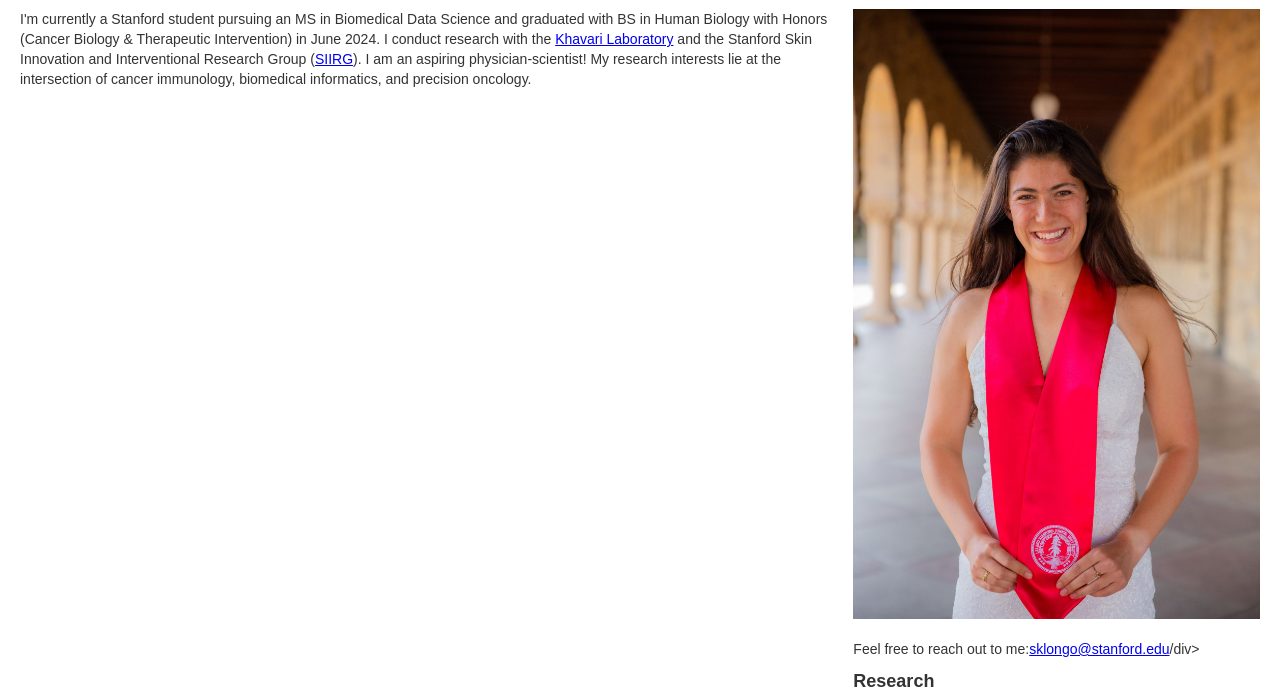
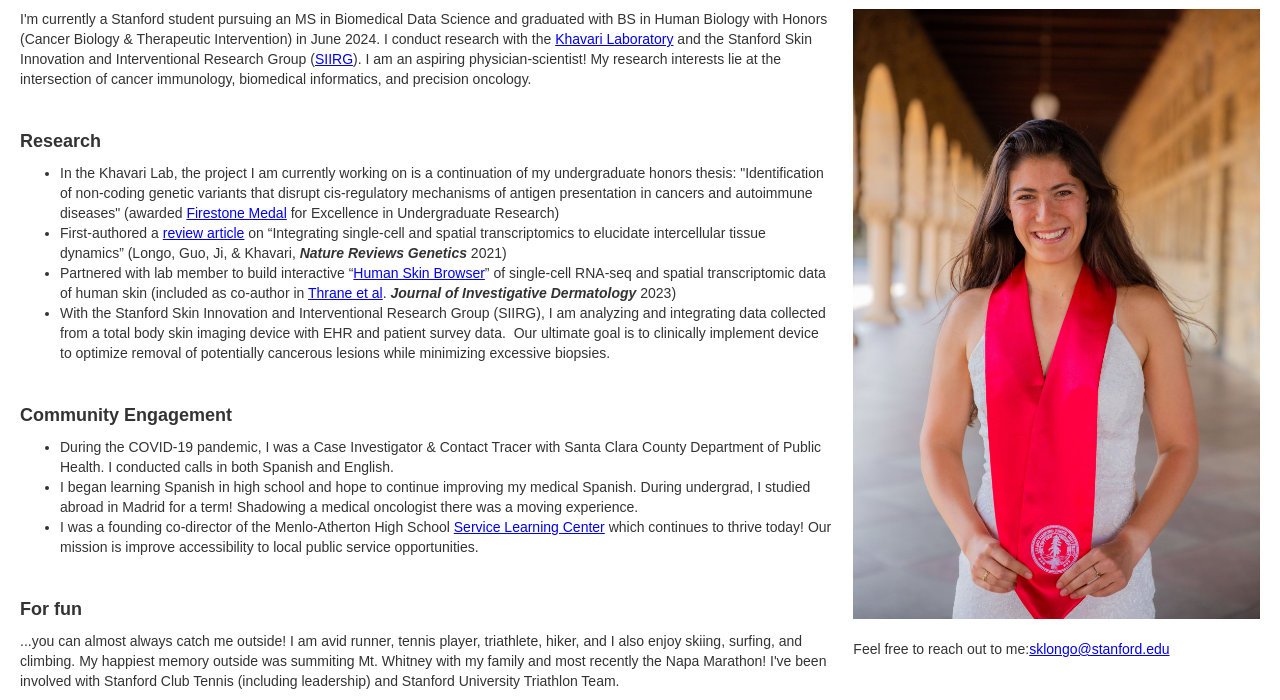
Before and after one commit to Bio-Programmer/longo.io, a plain HTML site: page index.html in a window 1280 px wide. Shown: the part 85-785 px from the top of the page. Drawn offline with nearby package versions, Linux system fonts and the light colour scheme.

Commit message:
div tag fixed

```diff
--- a/index.html
+++ b/index.html
@@ -19,7 +19,7 @@
       <p>I&#x27;m currently a Stanford student pursuing an MS in Biomedical Data Science and graduated with BS in Human Biology with Honors (Cancer Biology & Therapeutic Intervention) in June 2024. I conduct research with the <a href="https://khavarilab.stanford.edu/">Khavari Laboratory</a> and the Stanford Skin Innovation and Interventional Research Group (<a href="https://siirg.stanford.edu/" target="_blank">SIIRG</a>). I am an aspiring physician-scientist! My research interests lie at the intersection of cancer immunology, biomedical informatics, and precision oncology.</p>
     </div>
     <div id="w-node-_10c8617b-c741-9e7d-4515-29b12ddfc36f-565eed37" class="w-layout-cell"><img src="images/ND6A5915.jpg" loading="lazy" sizes="(max-width: 3265px) 100vw, 3265px" srcset="images/ND6A5915-p-500.jpg 500w, images/ND6A5915-p-800.jpg 800w, images/ND6A5915-p-1080.jpg 1080w, images/ND6A5915-p-1600.jpg 1600w, images/ND6A5915-p-2000.jpg 2000w, images/ND6A5915-p-2600.jpg 2600w, images/ND6A5915.jpg 3265w" alt="">
-      <div class="text-block">Feel free to reach out to me:<a href="mailto:sklongo@stanford.edu">sklongo@stanford.edu</a>/div>
+      <div class="text-block">Feel free to reach out to me:<a href="mailto:sklongo@stanford.edu">sklongo@stanford.edu</a></div>
     </div>
     <div class="w-layout-cell">
       <h4>Research</h4>
```
